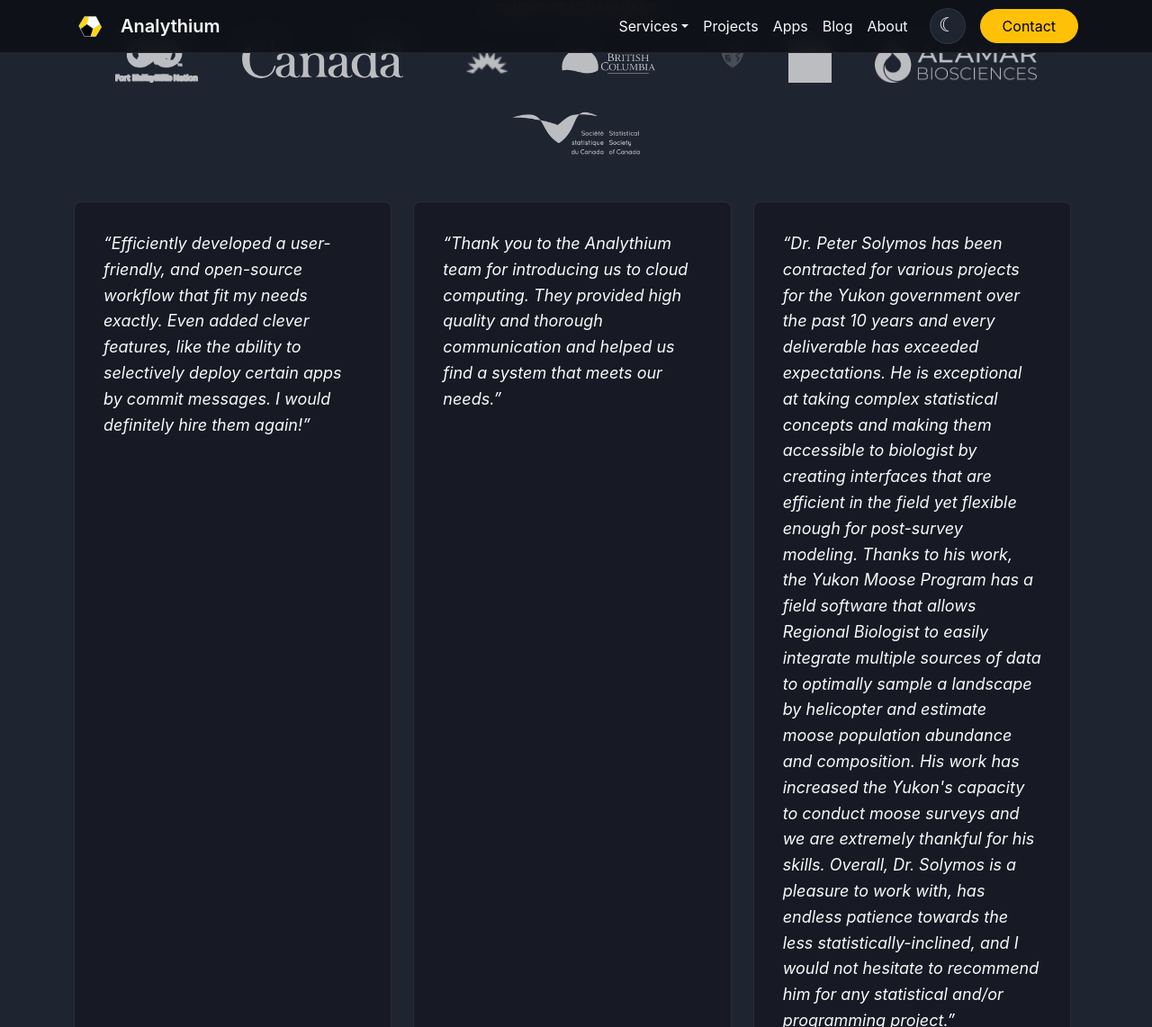
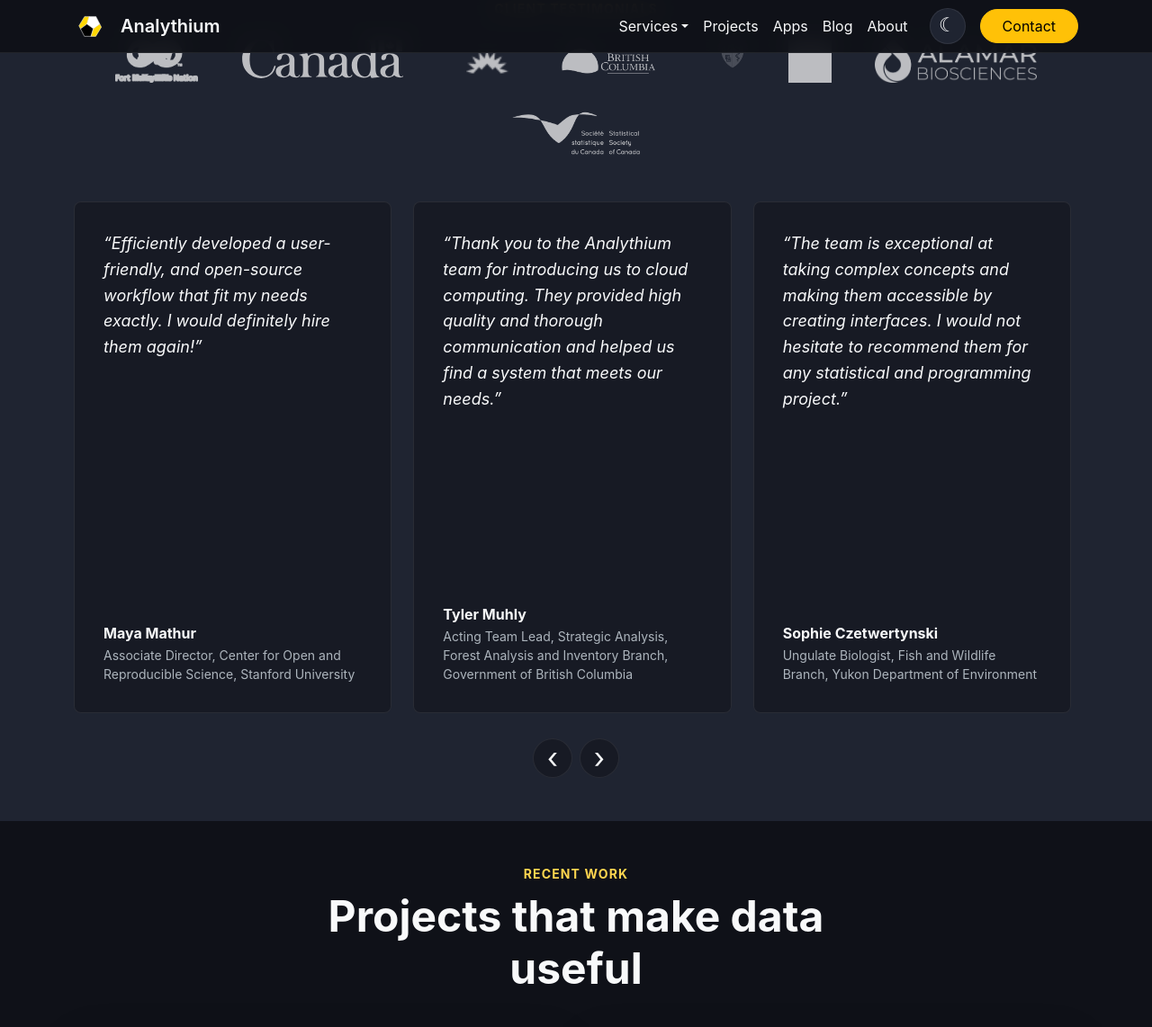
Before and after one commit to analythium/analythium-website, a Jekyll site: the page built from index.html, in a window 1280 px wide and 1400 px high, scrolled down 718 px, cut to the strip 0-1142 px from the top of the window. Shown: the whole strip at 90% size. Built offline with Jekyll 4.4.1, drawn with Linux system fonts in a browser that asks for light colours.

Commit message:
Refine
Signed-off-by: Peter Solymos <psolymos@gmail.com>

```diff
--- a/_data/testimonials.yml
+++ b/_data/testimonials.yml
@@ -1,10 +1,11 @@
 - contact_name: Maya Mathur
   affiliation: Associate Director, Center for Open and Reproducible Science, Stanford University
-  testimonial: Efficiently developed a user-friendly, and open-source workflow that fit my needs exactly. Even added clever features, like the ability to selectively deploy certain apps by commit messages. I would definitely hire them again!
+  testimonial: Efficiently developed a user-friendly, and open-source workflow that fit my needs exactly. I would definitely hire them again!
   full_testimonial: Efficiently developed a user-friendly, and open-source workflow that fit my needs exactly. Even added clever features, like the ability to selectively deploy certain apps by commit messages. I would definitely hire them again!
   data: maya-mathur
   client: stanford
   featured: yes
+  services: ["data-science", "engineering", "training"]
 
 - contact_name: Tyler Muhly
   affiliation: Acting Team Lead, Strategic Analysis, Forest Analysis and Inventory Branch, Government of British Columbia
@@ -13,16 +14,17 @@
   data: tyler-muhly
   client: bc-gov
   featured: yes
+  services: ["data-science", "engineering", "training"]
 
 - contact_name: Sophie Czetwertynski
   affiliation: Ungulate Biologist, Fish and Wildlife Branch, Yukon Department of Environment
-  testimonial: >-
-    Dr. Peter Solymos has been contracted for various projects for the Yukon government over the past 10 years and every deliverable has exceeded expectations. He is exceptional at taking complex statistical concepts and making them accessible to biologist by creating interfaces that are efficient in the field yet flexible enough for post-survey modeling. Thanks to his work, the Yukon Moose Program has a field software that allows Regional Biologist to easily integrate multiple sources of data to optimally sample a landscape by helicopter and estimate moose population abundance and composition. His work has increased the Yukon's capacity to conduct moose surveys and we are extremely thankful for his skills. Overall, Dr. Solymos is a pleasure to work with, has endless patience towards the less statistically-inclined, and I would not hesitate to recommend him for any statistical and/or programming project.
+  testimonial: The team is exceptional at taking complex concepts and making them accessible by creating interfaces. I would not hesitate to recommend them for any statistical and programming project.
   full_testimonial: >-
     Dr. Peter Solymos has been contracted for various projects for the Yukon government over the past 10 years and every deliverable has exceeded expectations. He is exceptional at taking complex statistical concepts and making them accessible to biologist by creating interfaces that are efficient in the field yet flexible enough for post-survey modeling. Thanks to his work, the Yukon Moose Program has a field software that allows Regional Biologist to easily integrate multiple sources of data to optimally sample a landscape by helicopter and estimate moose population abundance and composition. His work has increased the Yukon's capacity to conduct moose surveys and we are extremely thankful for his skills. Overall, Dr. Solymos is a pleasure to work with, has endless patience towards the less statistically-inclined, and I would not hesitate to recommend him for any statistical and/or programming project.
   data: sophie-czetwertynski
   client: yukon-gov
   featured: yes
+  services: ["data-science", "engineering", "training"]
 
 - contact_name: Brian Tran
   affiliation: Co-founder and CTO, TRAK Data Inc. (Fusion92)
@@ -30,22 +32,25 @@
   full_testimonial: Working with Analythium has been a great experience. If you are looking for a team to finish exactly what you set out, as well as educate and teach along the way, I highly recommend Analythium. They are our go-to vendor when the skills and expertise needed are out of our wheelhouse.
   data: brian-tran
   client: fusion92
-  featured: no
+  featured: yes
+  services: ["data-science", "engineering", "training"]
 
 - contact_name: Dwight Kuo
   affiliation: Sr. Director, Bioinformatics, Alamar Biosciences
   testimonial: >-
-    At Alamar Biosciences, we built NULISA Analysis Software, a solution to empower our customers with scalable proteomic analysis capabilities, but lacked the experience needed to build out the required infrastructure to support this. Analythium provided the know-how to build our software on top of a cloud-based infrastructure on Microsoft Azure, leveraging ShinyProxy and Kubernetes. Now, our customers can access our analysis solution with unparalleled ease and scalability. Moreover, Analythium's assistance in enhancing the UI of our Shiny application has streamlined our workflows and improved user satisfaction. We highly recommend Analythium for their innovative solutions and exceptional service.
+    Analythium provided the know-how to build our software on top of a cloud-based infrastructure. Now, our customers can access our analysis solution with unparalleled ease and scalability. Their assistance in enhancing the UI of our Shiny application has streamlined our workflows and improved user satisfaction. We highly recommend Analythium for their innovative solutions and exceptional service.
   full_testimonial: >-
     At Alamar Biosciences, we built NULISA Analysis Software, a solution to empower our customers with scalable proteomic analysis capabilities, but lacked the experience needed to build out the required infrastructure to support this. Analythium provided the know-how to build our software on top of a cloud-based infrastructure on Microsoft Azure, leveraging ShinyProxy and Kubernetes. Now, our customers can access our analysis solution with unparalleled ease and scalability. Moreover, Analythium's assistance in enhancing the UI of our Shiny application has streamlined our workflows and improved user satisfaction. We highly recommend Analythium for their innovative solutions and exceptional service.
   data: dwight-kuo
   client: alamar
   featured: yes
+  services: ["data-science", "engineering", "training"]
 
 - contact_name: Emily Riederer
   affiliation: Capital One
-  testimonial: A phenomenal set of articles and tools - these are can't-miss.
-  full_testimonial: A phenomenal set of articles and tools - these are can't-miss.
+  testimonial: A phenomenal set of articles and tools ... these are can't-miss 🙏🏻.
+  full_testimonial: A phenomenal set of articles and tools ... these are can't-miss 🙏🏻.
   data: emily-riederer
   client: ~
-  featured: no
+  featured: yes
+  services: ["data-science", "engineering", "training"]
```
